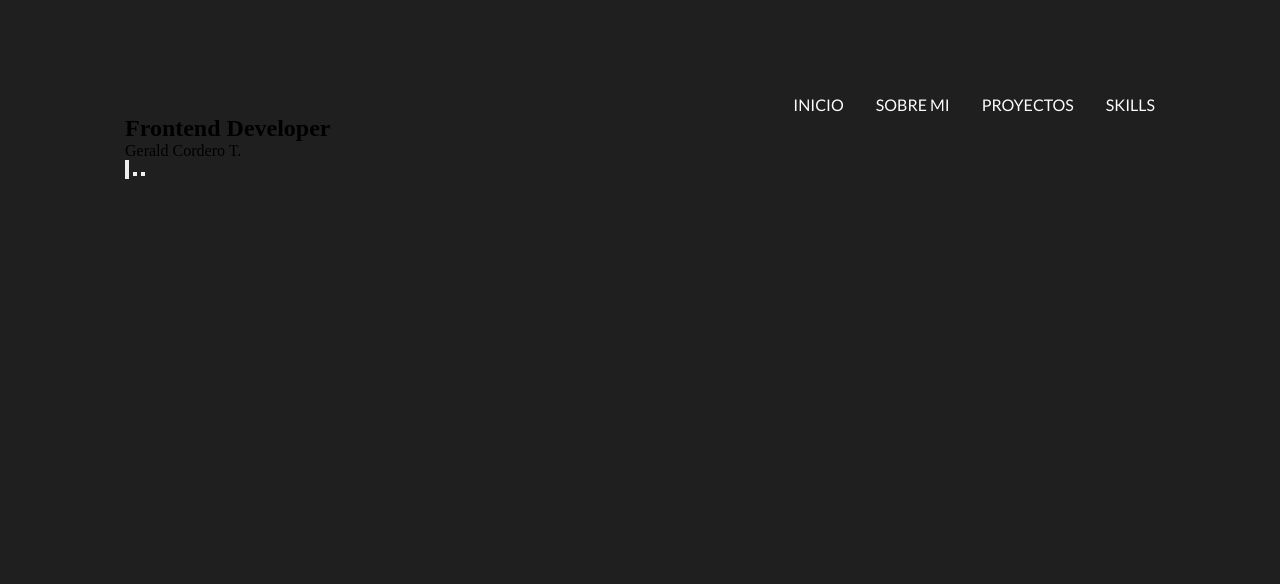
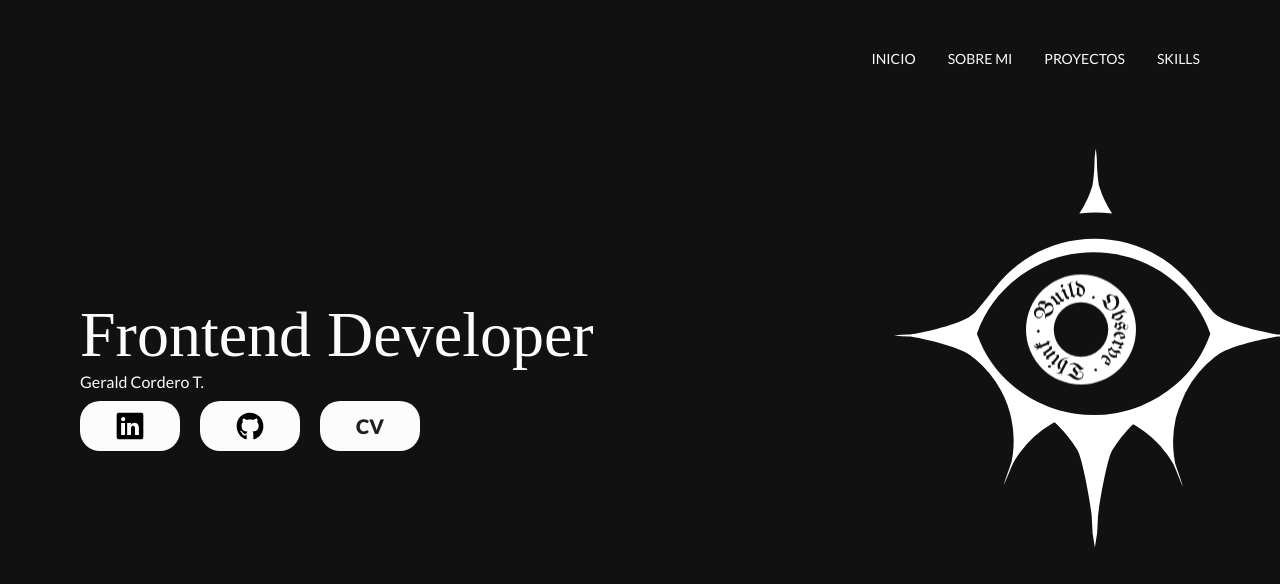
Before and after one commit to geraldcordero/Portafolio, a plain HTML site: page index.html in a window 1280 px wide. Drawn offline with Linux system fonts and the light colour scheme; a web font is replaced by a local one.

Commit message:
inicio portafolio terminado

```diff
--- a/css/base/reset.css
+++ b/css/base/reset.css
@@ -4,6 +4,6 @@
     box-sizing: border-box;
 }
 body{
-    background-color: var(--black);
-    padding: 0px 125px;
+    background-color: var(--deepblack);
+    padding: 0px 80px;
 }
--- a/css/base/variables.css
+++ b/css/base/variables.css
@@ -1,10 +1,13 @@
-:root{
+:root {
+
     --black: #1F1F1F;
+    --deepblack: #111111;
     --white: #FCFCFC;
-    --decoration: #:
-
-    --titulo1: 80px;
-    --titulo2: 48px;
-    --text: 20px;
-    --textN: 15px;
+    --whiteactive: #929292;
+    --whitehover: #bdbdbd;
+    /* --decoration: #: */
+    --text: 16px;
+    --textN: 14px;
+    --title1: 64px;
+    --title2: 40px;
 }
--- a/css/layout/header.css
+++ b/css/layout/header.css
@@ -1,22 +1,33 @@
-.header{
+.header {
     display: flex;
     justify-content: end;
 }
 
-.header__nav{
-    margin-top: 95px;
+.header__nav {
+    margin-top: 50px;
 }
 
-.header__item{
+.header__item {
     float: left;
+    list-style: none;
     margin-left: 32px;
-    list-style: none;
 }
 
-.header__link{
-    text-decoration: none;
+.header__link {
     color: var(--white);
     font-family: Lato;
-    font-weight: 400;
-    font-size: var(--textNav);
+    font-size: var(--textN);
+    text-decoration: none;
+    transition: ease-in-out 0.5s;
 }
+
+.header__link:hover {
+    color: var(--whitehover);
+    text-decoration: underline 2px var(--whitehover);
+    transition: ease-in-out 0.1s;
+}
+
+.header__link:active {
+    color: var(--whiteactive);
+    transition: ease-in-out 0.1s;
+}
--- a/css/pages/index.css
+++ b/css/pages/index.css
@@ -0,0 +1,118 @@
+.home {
+    display: flex;
+}
+
+.home__info {
+    margin-top: 230px;
+}
+
+.home__title {
+    color: var(--white);
+    font-family: UnifrakturMaguntia;
+    font-size: var(--title1);
+    font-weight: 100;
+}
+
+.home__text {
+    margin-bottom: 10px;
+    color: var(--white);
+    font-family: Lato;
+    font-size: var(--text);
+}
+
+.home__button-case {
+    display: flex;
+    gap: 20px;
+}
+
+.home__button {
+    align-items: center;
+    background-color: var(--white);
+    border-radius: 20px;
+    display: block;
+    display: flex;
+    height: 50px;
+    justify-content: center;
+    transition: ease-in-out 0.3s;
+    width: 100px;
+}
+
+.home__button:hover {
+    background-color: var(--whitehover);
+    scale: 0.99;
+    transition: ease-in-out 0.5s;
+}
+
+.home__button:active {
+    background-color: var(--whiteactive);
+    scale: 0.8;
+}
+
+
+.home__button--cv {
+    color: var(--black);
+    font-family: Lato;
+    font-size: 20px;
+    font-weight: 900;
+    text-decoration: none;
+}
+
+.home__icon {
+    width: 40px;
+}
+
+.home__img {
+    background-color: #fff;
+    position: relative;
+}
+
+.home__img-eyelid {
+    height: 400px;
+    left: 300px;
+    position: absolute;
+    top: 80px;
+    width: 400px;
+}
+
+.home__img-eye {
+    animation: Watching 15s;
+    height: 110px;
+    left: 445px;
+    position: absolute;
+    top: 215px;
+    width: 110px;
+}
+
+.home__img-eye:hover {
+    animation: temblor 0.2s infinite;
+    cursor: pointer;
+}
+
+
+/* Eye Animation */
+@keyframes Rotate {
+    from {transform: rotate(0deg);}
+    to {transform: rotate(360deg);}
+}
+
+@keyframes temblor {
+    0%   { transform: translate(0, 0) rotate(0deg); }
+    10%  { transform: translate(-8px, 5px) rotate(-3deg); }
+    20%  { transform: translate(10px, -4px) rotate(4deg); }
+    30%  { transform: translate(-12px, 6px) rotate(-5deg); }
+    40%  { transform: translate(6px, 10px) rotate(3deg); }
+    50%  { transform: translate(-10px, -6px) rotate(-4deg); }
+    60%  { transform: translate(12px, 5px) rotate(5deg); }
+    70%  { transform: translate(-7px, -10px) rotate(-3deg); }
+    80%  { transform: translate(9px, 4px) rotate(4deg); }
+    90%  { transform: translate(-6px, 8px) rotate(-2deg); }
+    100% { transform: translate(0, 0) rotate(0deg); }
+}
+
+@keyframes Watching {
+    0%  {transform: translateX(0px);}
+    25% {transform: translateX(10px) translateY(-20px);}
+    50% {transform: translateX(-30px) translateY(0px);}
+    75% {transform: translateX(-25px) translateY(5px);}
+    100% {transform: translateX(0px);}
+}
--- a/index.html
+++ b/index.html
@@ -13,7 +13,8 @@
     <!-- Fonts -->
     <link rel="preconnect" href="https://fonts.googleapis.com">
     <link rel="preconnect" href="https://fonts.gstatic.com" crossorigin>
-    <link href="https://fonts.googleapis.com/css2?family=Lato:ital,wght@0,100;0,300;0,400;0,700;0,900;1,100;1,300;1,400;1,700;1,900&family=UnifrakturMaguntia&display=swap" rel="stylesheet">
+    <link href="https://fonts.googleapis.com/css2?family=Lato:ital,wght@0,100;0,300;0,400;0,700;0,900;1,100;1,300;1,400;1,700;1,900&family=
+    &display=swap" rel="stylesheet">
 
 
 </head>
@@ -37,18 +38,19 @@
             <div class="home__info">
                 <h1 class="home__title">Frontend Developer</h1>
                 <p class="home__text">Gerald Cordero T.</p>
-                <div class="home_buttonCase">
+                <div class="home__button-case">
 
-                    <button><img src="" alt=""></button>
-                    <button></button>
-                    <button></button>
+                    <a class="home__button" href="https://www.linkedin.com/in/gerald-cordero-17b3203b7/" target="_blank"><img class="home__icon" src="/assets/svg/linkedin-svgrepo-com.svg" alt="Linkedin Button"></a>
+                    <a class="home__button" href="https://github.com/geraldcordero" target="_blank"><img class="home__icon" src="/assets/svg/github-svgrepo-com.svg" alt="Github Button"></a>
+                    <a class="home__button home__button--cv" href="/Gerald Cordero Taylor CV_Dev.pdf" download>CV</a>
+
 
                 </div>
-
             </div>
 
             <div class="home__img">
-
+                <img class="home__img-eyelid" src="/assets/eye/Parpado.svg" alt="">
+                <img class="home__img-eye" src="/assets/eye/Ojo.svg" alt="">
             </div>
 
         </section>
```
Also changed, not shown: assets/eye/Ojo.svg (added), assets/eye/Parpado.svg (added), 1 other file.
